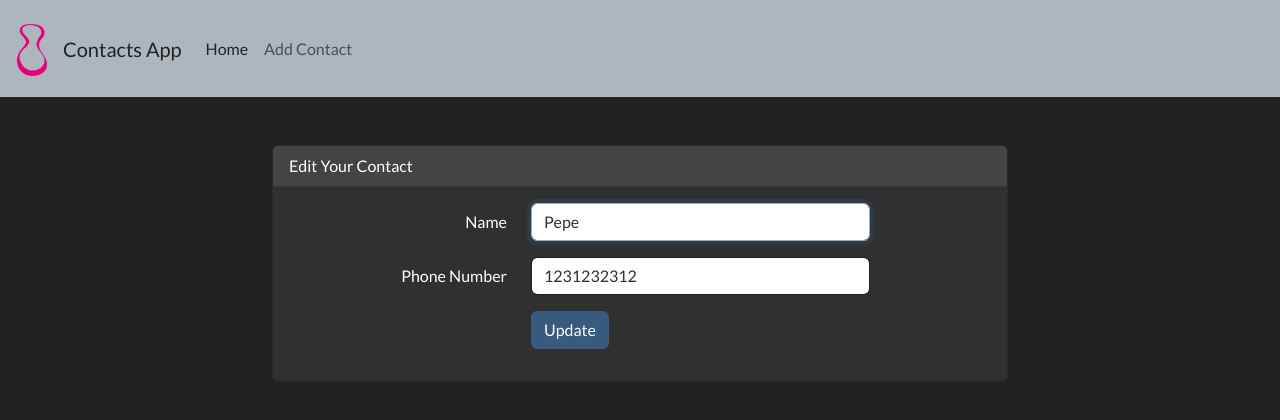
After one commit to danirodriguezz/App_Lista_de_Contactos, a PHP site: page /edit.php?id=1 in a window 1280 px wide. The commit adds this page. Shown: the top 420 px of the page. Run offline with PHP 8.4, Linux system fonts and the light colour scheme; data comes from the database, SQL or seed files in the repository.

Commit message:
Edit contacts

```diff
--- /dev/null
+++ b/edit.php
@@ -0,0 +1,133 @@
+<?php
+
+$mysqli = include_once "database.php";
+$id = $_GET["id"];
+
+$statement = $mysqli->prepare("SELECT * FROM contacts WHERE id = ? ");
+$statement->bind_param('i', $id);
+$statement->execute();
+$result = $statement->get_result();
+$contact = $result->fetch_assoc();
+
+if (!$contact) {
+    http_response_code(404);
+    echo("HTTP 404 NOT FOUND");
+    return;
+  }
+
+$error = null;
+
+  if ($_SERVER["REQUEST_METHOD"] == "POST") {
+    if (empty($_POST["name"]) || empty($_POST["phone_number"])) {
+      $error = "Por favor rellena todos los campos";
+    } else if (strlen($_POST["phone_number"]) < 9) {
+      $error = "El número tiene que tener al menos 9 dígitos";
+    } else if (! ctype_digit($_POST["phone_number"])){
+      $error = "Introduce un parametro numerico";
+    } else if (ctype_digit($_POST["name"])) {
+      $error = "No se damiten solo numeros en el apartado de nombre";
+  } else {
+    $name = $_POST["name"];
+    $phoneNumber = $_POST["phone_number"];
+
+    $statement = $mysqli->prepare("UPDATE contacts SET name = ?, phone_number = ? WHERE id = ?");
+    $statement->bind_param('ssi', $name, $phoneNumber, $id);
+    $statement->execute();
+    header("Location: index.php");
+   };
+ };
+
+?>
+
+<!DOCTYPE html>
+<html lang="es">
+<head>
+  <meta charset="UTF-8">
+  <meta http-equiv="X-UA-Compatible" content="IE=edge">
+  <meta name="viewport" content="width=device-width, initial-scale=1.0">
+
+  <!-- Bootstrap  -->
+  <link
+    rel="stylesheet"
+    href="https://cdnjs.cloudflare.com/ajax/libs/bootswatch/5.2.2/darkly/bootstrap.min.css"
+    integrity="sha512-8RiGzgobZQmqqqJYja5KJzl9RHkThtwqP1wkqvcbbbHNeMXJjTaBOR+6OeuoxHhuDN5h/VlgVEjD7mJu6KNQXA=="
+    crossorigin="anonymous"
+    referrerpolicy="no-referrer"
+  />
+  <script
+    defer
+    src="https://cdn.jsdelivr.net/npm/bootstrap@5.2.2/dist/js/bootstrap.bundle.min.js"
+    integrity="sha384-OERcA2EqjJCMA+/3y+gxIOqMEjwtxJY7qPCqsdltbNJuaOe923+mo//f6V8Qbsw3"
+    crossorigin="anonymous"
+  ></script>
+  <!-- Static content  -->
+  <link rel="stylesheet" href="./static/css/index.css">
+
+  <title>Contacts App</title>
+</head>
+<body>
+  <nav class="navbar navbar-expand-lg bg-light">
+    <div class="container-fluid">
+      <a class="navbar-brand" href="./index.php">
+        <img src="./static/img/Simbolo_fondo_rosa_negro-removebg-preview.png" alt="Logo" width="30"  class="d-inline-block align-text-top">
+      </a>
+      <a href="./index.php" class="navbar-brand" id="navigation">Contacts App</a>
+      <button class="navbar-toggler" type="button" data-bs-toggle="collapse" data-bs-target="#navbarSupportedContent" aria-controls="navbarSupportedContent" aria-expanded="false" aria-label="Toggle navigation">
+        <span class="navbar-toggler-icon"></span>
+      </button>
+      <div class="collapse navbar-collapse" id="navbarSupportedContent">
+        <ul class="navbar-nav me-auto mb-2 mb-lg-0">
+          <li class="nav-item">
+            <a class="nav-link active" aria-current="page" href="./index.php">Home</a>
+          </li>
+          <li class="nav-item">
+            <a class="nav-link" href="./Add.php">Add Contact</a>
+          </li>
+        </ul>
+      </div>
+    </div>
+  </nav>
+
+  <main>
+    <div class="container pt-5">
+      <div class="row justify-content-center">
+        <div class="col-md-8">
+          <div class="card">
+            <div class="card-header">Edit Your Contact</div>
+            <div class="card-body">
+              <?php if ($error): ?>
+                <p class="text-danger">
+                  <?= $error ?>
+                </p>
+              <?php endif ?>
+              <form method="POST" action="edit.php?id=<?= $contact["id"] ?>">
+                <div class="mb-3 row">
+                  <label for="name" class="col-md-4 col-form-label text-md-end">Name</label>
+
+                  <div class="col-md-6">
+                    <input value="<?= $contact["name"] ?>" id="name" type="text" class="form-control" name="name" required autocomplete="name" autofocus>
+                  </div>
+                </div>
+
+                <div class="mb-3 row">
+                  <label for="phone_number" class="col-md-4 col-form-label text-md-end">Phone Number</label>
+
+                  <div class="col-md-6">
+                    <input value="<?= $contact["phone_number"] ?>" id="phone_number" type="tel" class="form-control" name="phone_number" required autocomplete="phone_number" autofocus>
+                  </div>
+                </div>
+
+                <div class="mb-3 row">
+                  <div class="col-md-6 offset-md-4">
+                    <button type="submit" class="btn btn-primary">Update</button>
+                  </div>
+                </div>
+              </form>
+            </div>
+          </div>
+        </div>
+      </div>
+    </div>
+  </main>
+</body>
+</html>
--- a/index.php
+++ b/index.php
@@ -75,7 +75,7 @@ $contacts = $resultado->fetch_all(MYSQLI_ASSOC);
               <div class="card-body">
                 <h3 class="card-title text-capitalize"><?= $contact["name"] ?></h3>
                 <p class="m-2"><?= $contact["phone_number"] ?></p>
-                <a href="#" class="btn btn-secondary mb-2">Edit Contact</a>
+                <a href="edit.php?id=<?= $contact["id"] ?>" class="btn btn-secondary mb-2">Edit Contact</a>
                 <a href="delete.php?id=<?= $contact["id"] ?>" class="btn btn-danger mb-2">Delete Contact</a>
               </div>
             </div>
```
